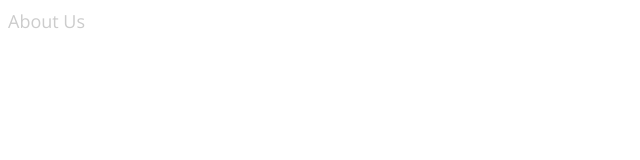
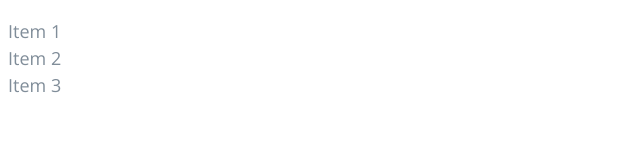
Before and after one commit to ejikemechiozoadiro/huddle-landing-page-me, a plain HTML site: page index.html in a window 1280 px wide. Shown: the whole page, without its empty margins (0-640 px from the left). Drawn offline with nearby package versions, Linux system fonts and the light colour scheme.

```diff
--- a/css/styles.css
+++ b/css/styles.css
@@ -46,3 +46,10 @@ h3{
 .link-underline:hover{
     text-decoration: underline;
 }
+
+
+/*Lists*/
+.list{
+    list-style: none;
+    padding-left: 0;
+}
--- a/index.html
+++ b/index.html
@@ -32,6 +32,10 @@
     <link rel="stylesheet" href="css/styles.css" />
   </head>
   <body>
-    <a href="#" class="link-underline">About Us</a>
+    <ul class="list">
+      <li>Item 1</li>
+      <li>Item 2</li>
+      <li>Item 3</li>
+    </ul>
   </body>
 </html>
```
Also changed, not shown: css/components/links.html (added, +1 -0 lines).
